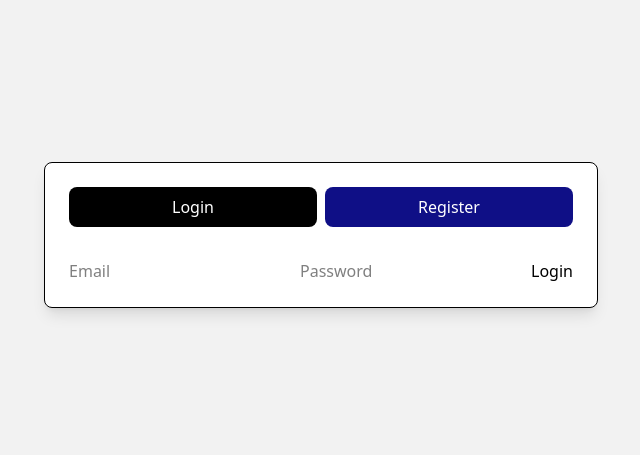
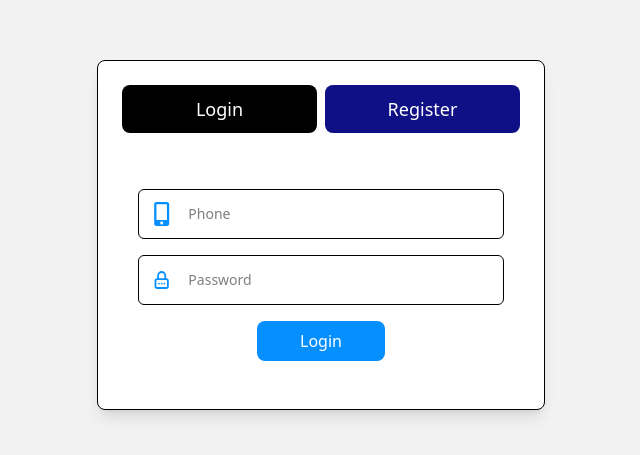
Before and after one commit to nikinmaheshkumar/ridez, a React (Vite) app in the folder Frontend/: page / in a window 1280 px wide. Shown: the part 157-612 px from the top of the page, without its empty margins (319-959 px from the left). Built offline with nearby package versions, Linux system fonts and the light colour scheme.

Commit message:
feat login form design

```diff
--- a/Frontend/src/components/LoginForm.jsx
+++ b/Frontend/src/components/LoginForm.jsx
@@ -1,31 +1,59 @@
 import { useState } from "react";
+import { FaMobileAlt } from "react-icons/fa";
+import { TbLockPassword } from "react-icons/tb";
 
 export default function LoginForm() {
-  const [email, setEmail] = useState("");
+  const [phone, setPhone] = useState("");
   const [password, setPassword] = useState("");
 
   const handleLogin = (e) => {
     e.preventDefault();
-    // TODO: Add login API logic
+    console.log("Login attempted with:", {
+      phone,
+      password,
+    });
+    e.target.reset();
   };
 
   return (
-    <form onSubmit={handleLogin}>
+    <form
+      onSubmit={handleLogin}
+      className="flex flex-col gap-4 py-6 px-4 w-full max-w-md mx-auto items-start bg-white "
+      autoComplete="off"
+    >
+      <label className="flex flex-row items-center border rounded-md p-3 w-full">
+        <FaMobileAlt className="h-6 w-6 mr-4 text-[#068fff]" />
         <input
-        type="email"
-        placeholder="Email"
-        value={email}
-        onChange={(e) => setEmail(e.target.value)}
+          type="tel"
+          className="tabular-nums w-full border-none outline-none text-sm"
+          required
+          placeholder="Phone"
+          pattern="[0-9]*"
+          minLength="10"
+          maxLength="10"
+          title="Must be 10 digits"
+          onChange={(e) => setPhone(e.target.value)}
         />
-
+      </label>
+      <label className="flex flex-row items-center border rounded-md p-3 w-full">
+        <TbLockPassword className="h-6 w-6 mr-4 text-[#068fff]" />
         <input
           type="password"
+          required
           placeholder="Password"
-        value={password}
+          minLength="8"
+          pattern="(?=.*\d)(?=.*[a-z])(?=.*[A-Z]).{8,}"
+          title="Must be more than 8 characters, including number, lowercase letter, uppercase letter"
+          className="w-full border-none outline-none text-sm"
           onChange={(e) => setPassword(e.target.value)}
         />
-
-      <button type="submit">Login</button>
+      </label>
+      <button
+        type="submit"
+        className="rounded-lg bg-[#068fff] text-white w-full sm:w-32 h-10 self-center hover:bg-[#0577d5] transition"
+      >
+        Login
+      </button>
     </form>
   );
 }
--- a/Frontend/src/pages/Auth.jsx
+++ b/Frontend/src/pages/Auth.jsx
@@ -9,11 +9,11 @@ export default function AuthPage() {
   const isRegister = mode === "register";
 
   return (
-    <div className="flex flex-col items-center justify-center min-h-screen bg-[#f2f2f2]">
-      <div className=" flex flex-col shadow-lg p-6 rounded-lg bg-white dark:bg-black border border-black dark:border-white mb-4">
+    <div className="flex flex-col items-center justify-center min-h-screen bg-[#f2f2f2] ">
+      <div className=" flex flex-col shadow-lg p-6 rounded-lg bg-white dark:bg-black border border-black dark:border-white mb-4 max-w-xs sm:min-w-md" >
         <div className="flex flex-row mb-8 gap-2">
-          <button onClick={() => setMode("login")} className={`rounded-lg basis-1/2 text-white h-10 transition ${isLogin ? "bg-black" : "bg-[#0f0f86]" }`}>Login</button>
-          <button onClick={() => setMode("register")} className={`rounded-lg basis-1/2 text-white h-10 transition ${isRegister ? "bg-black" : "bg-[#0f0f86]" }`}>Register</button>
+          <button onClick={() => setMode("login")} className={`rounded-lg basis-1/2 text-white text-lg h-12 transition ${isLogin ? "bg-black" : "bg-[#0f0f86]" }`}>Login</button>
+          <button onClick={() => setMode("register")} className={`rounded-lg basis-1/2 text-white text-lg h-12 transition ${isRegister ? "bg-black" : "bg-[#0f0f86]" }`}>Register</button>
         </div>
         {mode === "login" ? <LoginForm /> : <RegisterForm />}
       </div>
```
Lines whose indentation alone changed are shown as unchanged.
